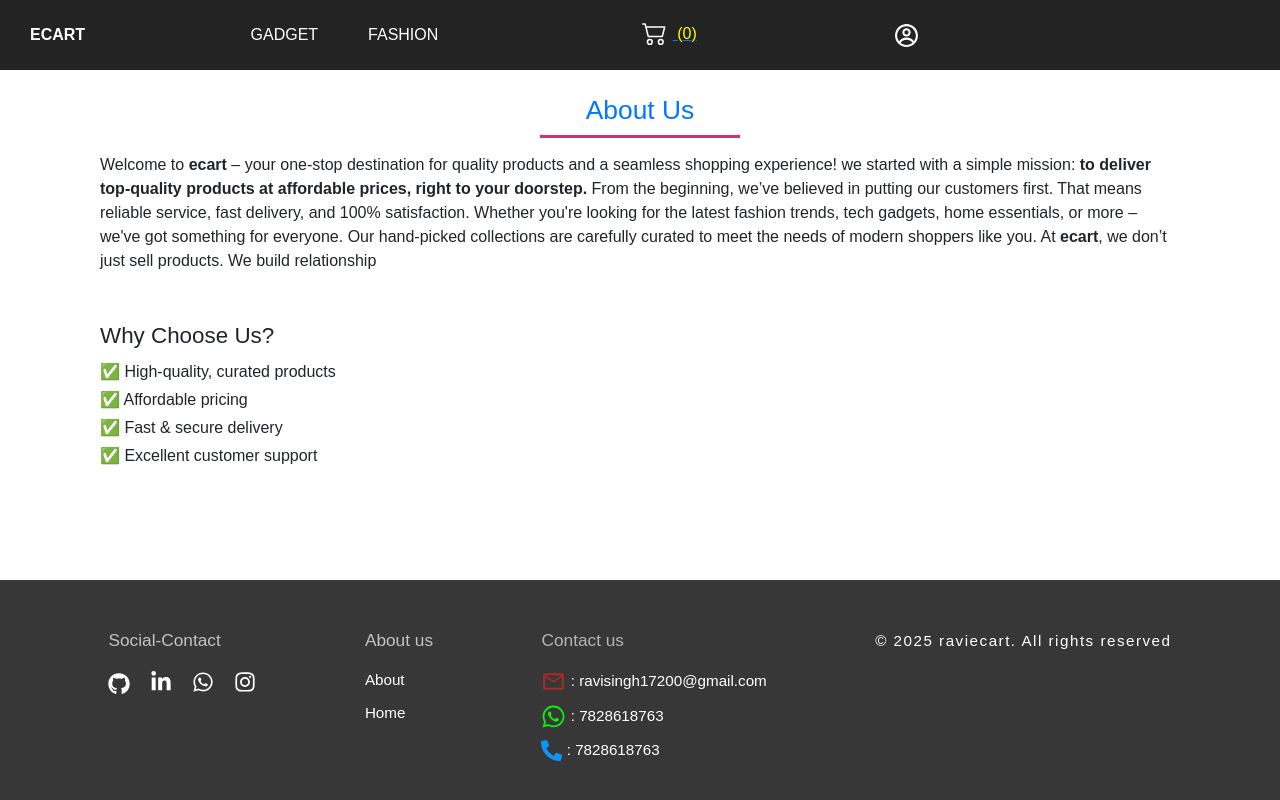
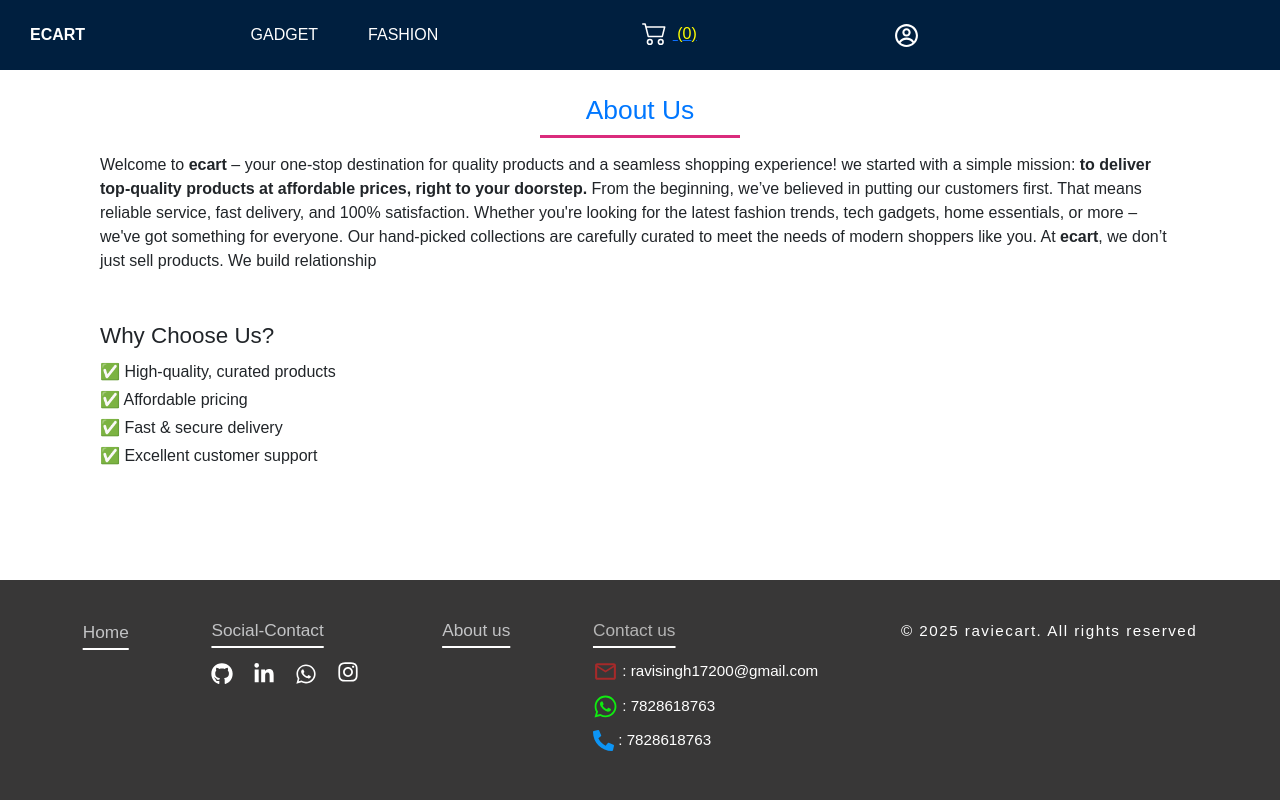
Before and after one commit to Ravi1819784/raviecart, a React (Vite) app: page /about in a window 1280 px wide. Built offline with nearby package versions, Linux system fonts and the light colour scheme.

Commit message:
fix: add new project

```diff
--- a/src/Components/Contact.css
+++ b/src/Components/Contact.css
@@ -5,6 +5,7 @@
     flex-direction: column;
     gap: 20px;
 }
+
 .contact h2{
     color: rgb(16, 66, 247);
 }
@@ -13,3 +14,9 @@
     width: 200px;
     background-color: rgb(218, 43, 124);
 }
+.contact-icons{
+    color: black;
+}
+.contact-icons:hover{
+    color: rgb(5, 91, 250);
+}
--- a/src/Components/Contact.jsx
+++ b/src/Components/Contact.jsx
@@ -12,9 +12,9 @@ const Contact = () => {
             <h2>Contact us</h2>
             <center>            <div className="line"></div></center>
 
-            <div className="email"><MdOutlineEmail className="email-icon" /> : ravisingh17200@gmail.com</div>
-            <div className="whatsapp"><FaWhatsapp className="whatsapp-icon" /> : 7828618763</div>
-            <div className="mobile"><FaPhoneAlt className="mobile-icon" /> : 7828618763</div>
+            <div className="contact-icons"><MdOutlineEmail className="email-icon" /> : ravisingh17200@gmail.com</div>
+          <a href="https://wa.me/917828618763"style={{ textDecoration: "none", color: "black" }}>     <div className="contact-icons"><FaWhatsapp className="whatsapp-icon" /> : 7828618763</div></a>
+            <div className="contact-icons" style={{ textDecoration: "none"}}><FaPhoneAlt className="mobile-icon" /> : 7828618763</div>
           </div>
 
   </>
--- a/src/Components/Nav.css
+++ b/src/Components/Nav.css
@@ -1,7 +1,7 @@
 .main-nav{
     width: 100%;
     height: 70px;
-    background-color: rgb(36, 35, 35);
+    background-color: #001f3f;
     position: fixed;
     top: 0px;
     z-index: 1;
@@ -18,12 +18,20 @@
    color: white;
 }
 
+.nav .left-nav:hover{
+            text-decoration: underline;
+    text-decoration-color: rgb(250, 101, 250);
+    text-decoration-thickness: 2px;
+    text-underline-offset: 8px;
+}
+
 .nav{
     display: flex;
     width: 100%;
     justify-content: space-between;
     align-items: center;
     margin-inline: 30px;
+
 }
 
 .nav .right .nav-links{
@@ -38,6 +46,12 @@
     font-weight: 500;
 }
 
+.nav .right .nav-links li:hover{
+        text-decoration: underline;
+    text-decoration-color: rgb(250, 101, 250);
+    text-decoration-thickness: 2px;
+    text-underline-offset: 8px;
+}
 .ecart ul li{
 padding-top: 15px;
 }
@@ -61,13 +75,13 @@ padding-top: 15px;
  color: white;
 }
 
+.ecart li .eCart:hover{
+    color: #f0c040;
+}
+
 .admin a{
  color: white;
 }
-
-
-/*  */
-
 
  .main-profile{
     background-color: #4fa7fa;
@@ -86,6 +100,11 @@ padding-top: 15px;
 .navprofile{
     color: white;
 }
+
+.navprofile:hover{
+    color: #00d4ff;
+}
+
 .profile{
        width: 25%;
       min-height: 300px;
@@ -121,6 +140,14 @@ padding-top: 15px;
 }
 .profile ul li{
     color: rgb(252, 253, 255);
+}
+
+.profile ul li:hover{
+    text-decoration: underline;
+    text-decoration-color: rgb(250, 101, 250);
+    color: rgb(0, 0, 0);
+    text-decoration-thickness: 2px;
+    text-underline-offset: 8px;
 }
 .profile ul li a{
     text-decoration: none;
--- a/src/Home/Footer/Footer.css
+++ b/src/Home/Footer/Footer.css
@@ -5,13 +5,34 @@
  display: flex;
  flex-wrap: wrap;
  justify-content: space-evenly;
+}
 
+.hm{
+       color: rgb(194, 195, 197);
+font-size: 1.08rem;
+margin-top: 40px;
+    text-decoration: underline;
+text-decoration-color: rgb(255, 255, 255);
+text-decoration-thickness: 2px;
+text-underline-offset: 10px;
+}
+
+.hm:hover{
+        text-decoration: underline;
+text-decoration-color: rgb(228, 28, 194);
+text-decoration-thickness: 3px;
+text-underline-offset: 10px;
+color: rgb(255, 255, 255);
 }
 
 .footer-social h2{
    color: rgb(194, 195, 197);
 font-size: 1.08rem;
-margin-top: 50px;
+margin-top: 40px;
+    text-decoration: underline;
+text-decoration-color: rgb(255, 255, 255);
+text-decoration-thickness: 2px;
+text-underline-offset: 10px;
 }
 .footer-social h2:hover{
         text-decoration: underline;
@@ -36,13 +57,17 @@ color: rgb(255, 255, 255);
 color: white;
 font-size: 0.95rem;
 letter-spacing: 1.5px;
-margin-top: 50px;
+margin-top: 40px;
 }
 
 .about-footer h2{
      color: rgb(194, 195, 197);
 font-size: 1.08rem;
-margin-top: 50px;
+margin-top: 40px;
+    text-decoration: underline;
+text-decoration-color: rgb(255, 255, 255);
+text-decoration-thickness: 2px;
+text-underline-offset: 10px;
 }
 .footer-about-link{
     display: flex;
@@ -71,7 +96,11 @@ color: rgb(255, 255, 255);
 .contact-footer h2{
      color: rgb(181, 181, 181);
 font-size: 1.08rem;
-margin-top: 50px;
+margin-top: 40px;
+    text-decoration: underline;
+text-decoration-color: rgb(255, 255, 255);
+text-decoration-thickness: 2px;
+text-underline-offset: 10px;
 }
 .contact-footer h2:hover{
     text-decoration: underline;
@@ -96,7 +125,10 @@ color: rgb(255, 255, 255);
     color: rgb(13, 149, 245);
 }
 
+.contact-icon:hover{
 
+    color: rgb(247, 144, 144);
+}
 
 @media (max-width:991px) {
 
--- a/src/Home/Footer/Footer.jsx
+++ b/src/Home/Footer/Footer.jsx
@@ -11,9 +11,14 @@ import { FaPhoneAlt } from "react-icons/fa";
 
 
 const Footer = () => {
+
   return (
     <>
       <div className="main-footer">
+
+          <Link to="/" style={{ textDecoration: "none", color: "white" }}>
+              <li className="hm">Home</li>
+            </Link>
 
         <div className="footer-social">
           <h2>Social-Contact</h2>
@@ -21,33 +26,35 @@ const Footer = () => {
             <a href="https://github.com/Ravi1819784">
               <FaGithub className="footer-icon" />
             </a>
-            <FaLinkedinIn className="footer-icon" />
-            <FaWhatsapp className="footer-icon" />
+
+            <a href="https://www.linkedin.com/in/ravi-singh-09a6ba165"><FaLinkedinIn className="footer-icon" /></a>
+
+        <a href="https://wa.me/917828618763"style={{ textDecoration: "none", color: "white" }}><FaWhatsapp className="footer-icon" /> </a>
+
             <FaInstagram className="footer-icon" />
           </div>
         </div>
+        <div className="about-footer">
 
-        <div className="about-footer">
-          <h2>About us</h2>
-          <div className="footer-about-link">
-            {" "}
-            <Link
+               <Link
               to="/about"
               style={{ textDecoration: "none", color: "white" }}
             >
-              <li>About</li>
+          <h2>About us</h2>
             </Link>
-            <Link to="/" style={{ textDecoration: "none", color: "white" }}>
-              <li>Home</li>
-            </Link>
+          <div className="footer-about-link">
+            {" "}
+
           </div>
+
         </div>
 
         <div className="contact-footer">
-          <h2>Contact us</h2>
-          <div className="email"><MdOutlineEmail className="email-icon" /> : ravisingh17200@gmail.com</div>
-          <div className="whatsapp"><FaWhatsapp className="whatsapp-icon" /> : 7828618763</div>
-          <div className="mobile"><FaPhoneAlt className="mobile-icon" /> : 7828618763</div>
+          <Link to="/contact" style={{ textDecoration: "none", color: "white" }}> <h2>Contact us</h2></Link>
+
+          <div className="contact-icon"><MdOutlineEmail className="email-icon" /> : ravisingh17200@gmail.com</div>
+          <a href="https://wa.me/917828618763"style={{ textDecoration: "none", color: "white" }}>     <div className="contact-icon"><FaWhatsapp className="whatsapp-icon" /> : 7828618763</div></a>
+     <a href="tel:+917828618763" className="contact-icon"style={{ textDecoration: "none", color: "white" }}><FaPhoneAlt className="mobile-icon" /> : 7828618763</a>
         </div>
             <div className="copyright">© 2025 raviecart. All rights reserved</div>
       </div>
```
Also changed, not shown: src/Components/Nav.jsx (line endings or trailing spaces).
